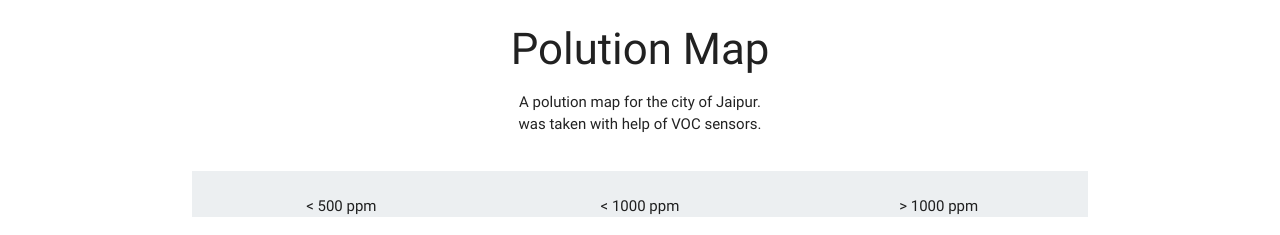
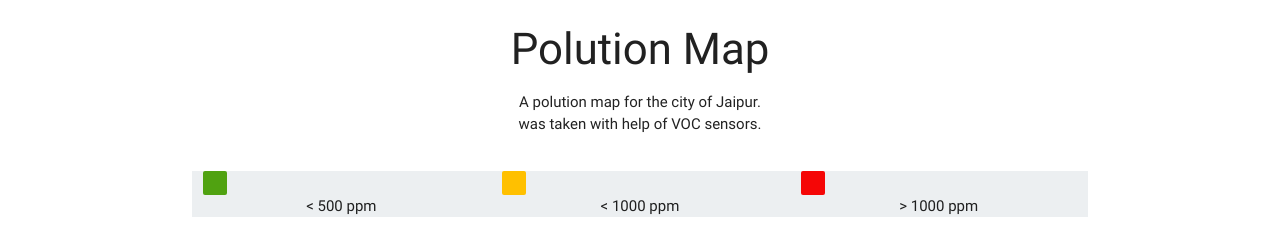
Before and after one commit to rishabh2955/btp_3-1, a plain HTML site: page index.html in a window 1280 px wide. Shown: the part 1099-1334 px from the top of the page. Drawn offline with nearby package versions, Linux system fonts and the light colour scheme; some packages are replaced by stand-ins of ours; grey boxes are pictures that could not be loaded.

Commit message:
changes in main css

```diff
--- a/css/main.css
+++ b/css/main.css
@@ -36,17 +36,17 @@ nav
   content:" ";
 }
 
-.box #red
+#red
 {
   background-color: #f50606;
 }
 
-.box #yellow
+#yellow
 {
   background-color: #ffc000;
 }
 
-.box #green
+#green
 {
   background-color: #50a211;
 }
```
